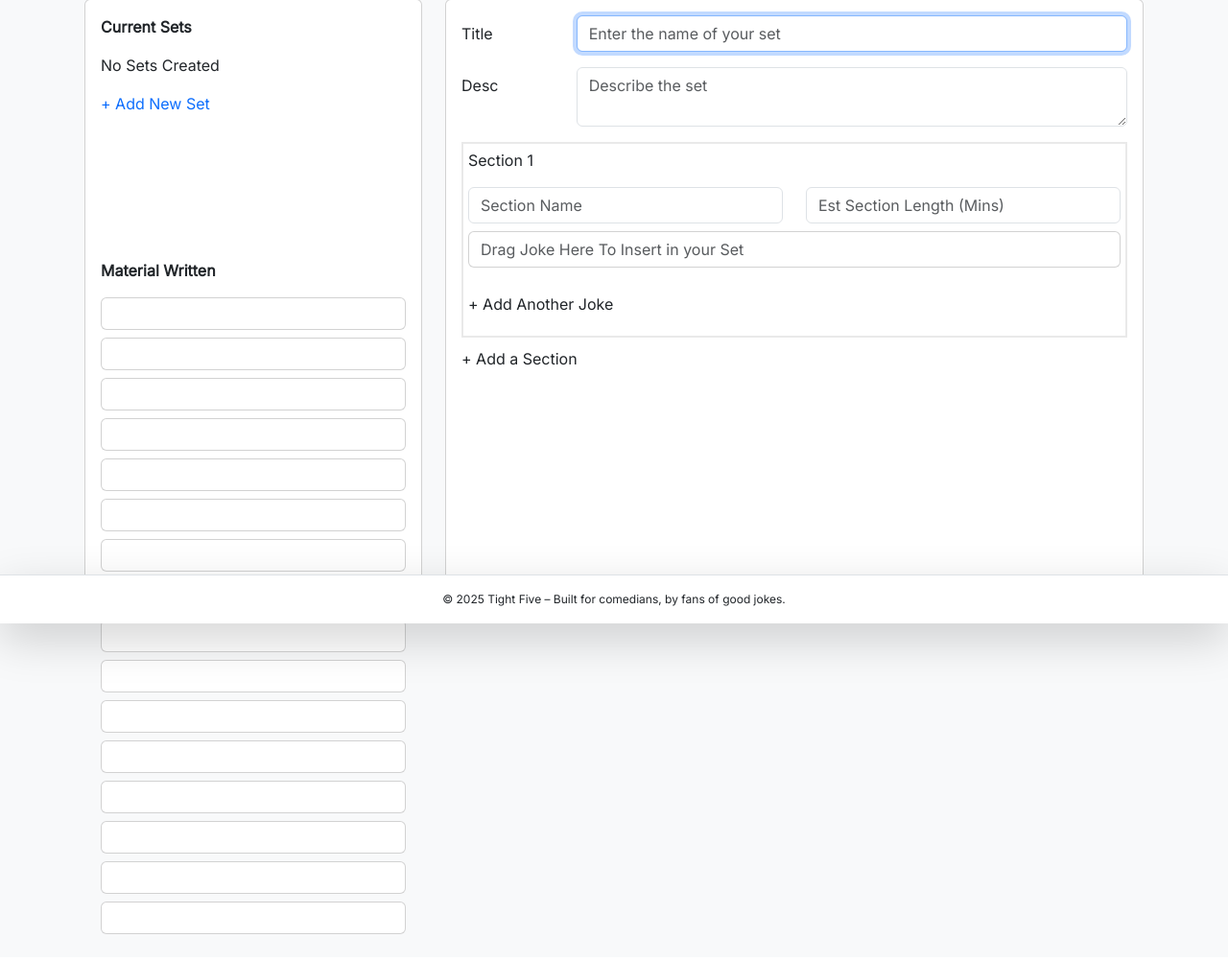
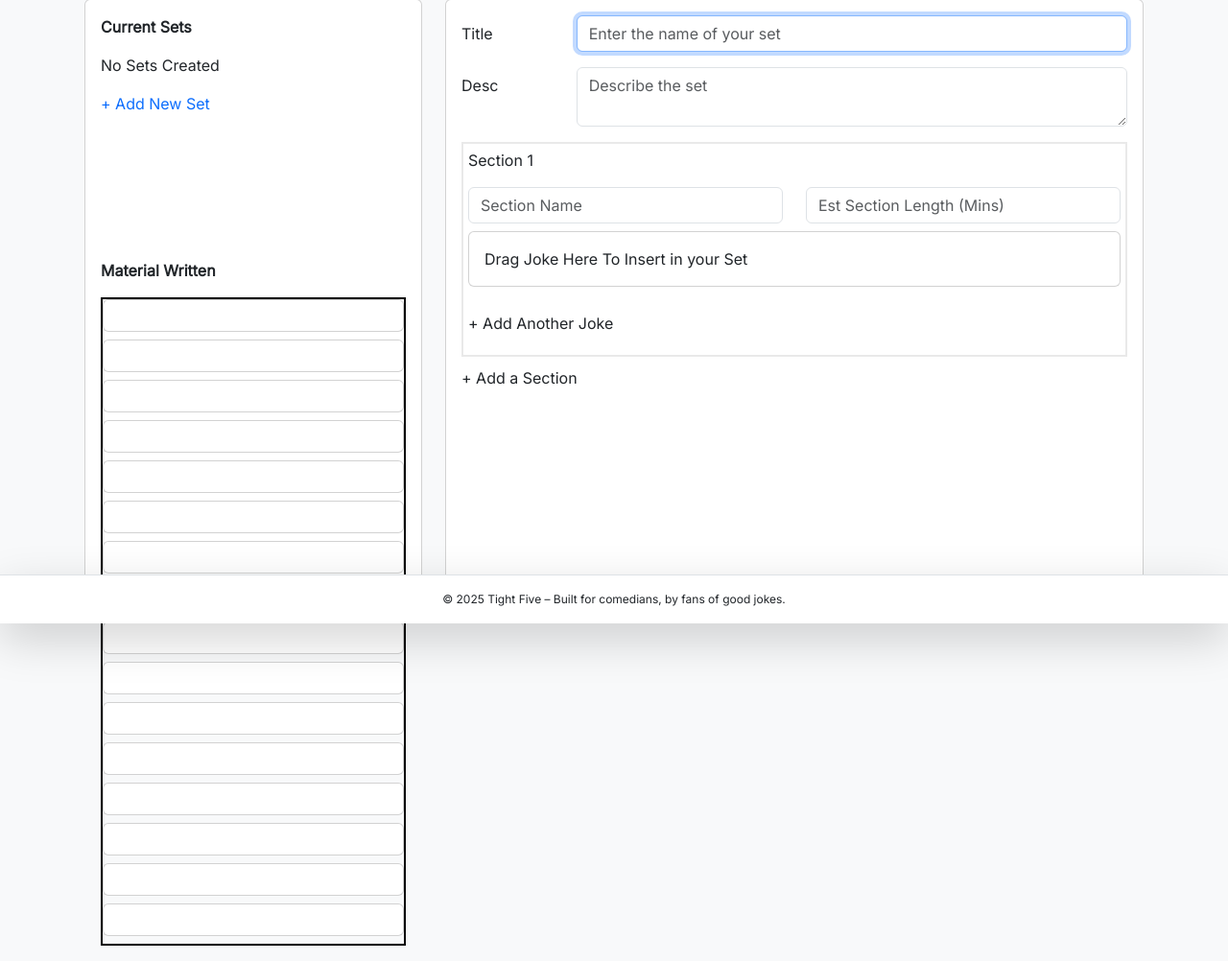
Before and after one commit to veeringnugget/TightFive, a Flask app: page /new_set in a window 1280 px wide. Shown: the part 150-1152 px from the top of the page at 96% size. Before the commit the page ends 1124 px from the top, so only its background shows below. Run offline with Flask 3, Linux system fonts and the light colour scheme; data that the repository does not hold is empty.

Commit message:
class name tidy

```diff
--- a/templates/new_set.html
+++ b/templates/new_set.html
@@ -19,13 +19,15 @@
                     <a href="new_set" style="text-decoration: none;">+ Add New Set</a>
                     <div class="card-jokes" style="margin-top: 150px;">
                         <p class="fw-bold">Material Written</p>
+                        <div class="drop-zone" style="border: 2px solid black;">
                         {% for row in jokes %}
-                        <div class="card mb-2" draggable="true" style="cursor: grab;">
+                        <div class="card mb-2 mat-hover draggable" draggable="true" style="cursor: grab;">
                             <div class="card-body">
                                 {{ row[1] }}
                             </div>
                         </div>
                         {% endfor %}
+                        </div>
                     </div>
                 </div>
             </div>
@@ -72,20 +74,20 @@
                         </div>
                         <div class="row mt-2">
                             <div class="col">
-                                <div class="card" id="new-joke" style="margin-bottom: 10px;">
-                                    <div class="card-body" style="opacity: 75%; padding: 6px 12px 6px 12px;">Drag Joke Here To Insert in your Set</div>
+                                <div class="card new-joke drop-zone" style="margin-bottom: 10px;">
+                                    <div class="card-body no-drop">Drag Joke Here To Insert in your Set</div>
                                 </div>
                             </div>
                         </div>
                         <div class="row mt-3">
                             <div class="col">
-                                <p id="new_joke_button" style="cursor: pointer;">+ Add Another Joke</p>
+                                <p class="new-joke-button" style="cursor: pointer;">+ Add Another Joke</p>
                             </div>
                         </div>
                     </div>
 
                     <!--End of New Part of Joke-->
-                    <p class="mt-2" id="new_section_button" style="cursor: pointer;">+ Add a Section</p>
+                    <p class="mt-2 add-section" style="cursor: pointer;">+ Add a Section</p>
                     <!--End of Sections-->
                     </form>
                 </div>
```
